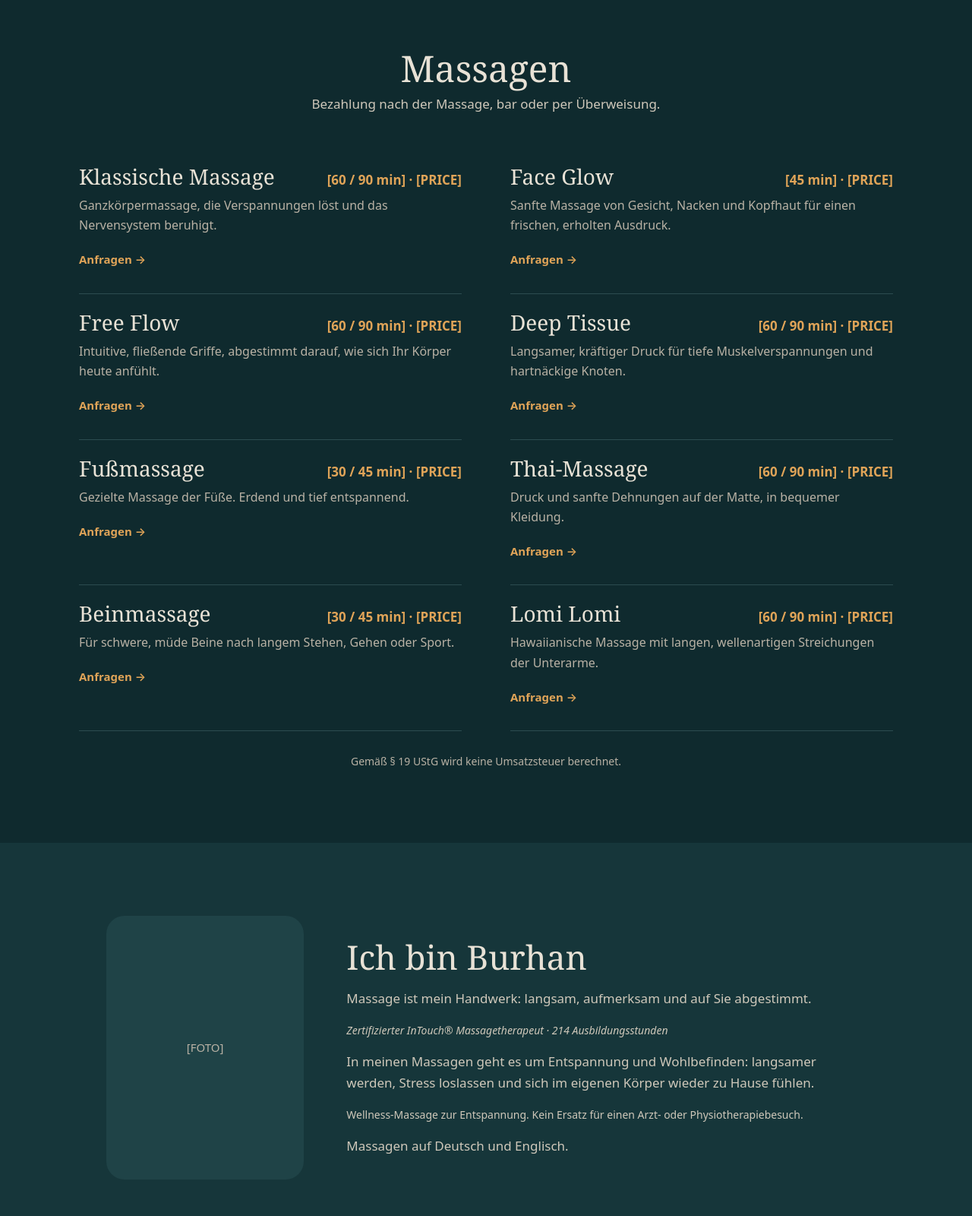
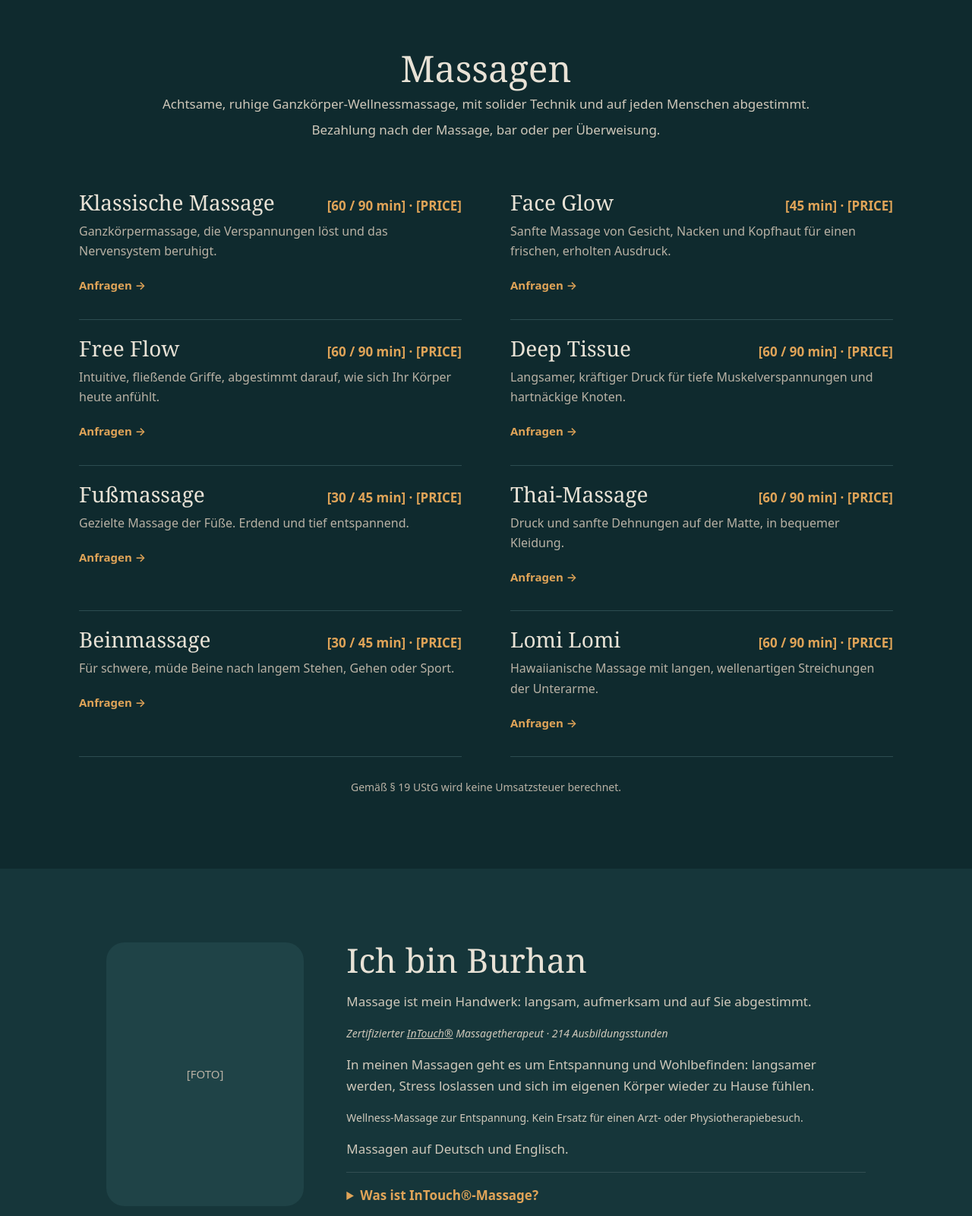
Before and after one commit to burhankirac/masaj_website_01, a plain HTML site: page de/index.html in a window 1280 px wide. Shown: the part 1120-2720 px from the top of the page at 76% size. Drawn offline with Linux system fonts and the light colour scheme; a web font is replaced by a local one.

Commit message:
Add Slow Space description and 'What is InTouch massage?' explainer
Co-Authored-By: Claude Opus 5.5 <noreply@anthropic.com>
Claude-Session: https://claude.ai/code/session_01Bj3SLtzqH5LJdXvCy3jpqx

```diff
--- a/assets/style.css
+++ b/assets/style.css
@@ -170,3 +170,8 @@ section[id]{scroll-margin-top:16px}
 .legal h2{font-size:28px;margin:40px 0 12px}
 .legal p,.legal li{color:var(--text-soft);margin:0 0 12px}
 .legal .todo{color:var(--accent)}
+
+.intouch{border-top:1px solid rgba(255,255,255,.12);padding-top:16px}
+.intouch summary{cursor:pointer;color:var(--accent);font-weight:600}
+.intouch p{margin-top:12px}
+.intouch a,.about-text em a{color:inherit;text-decoration:underline}
--- a/de/index.html
+++ b/de/index.html
@@ -4,7 +4,7 @@
   <meta charset="utf-8">
   <meta name="viewport" content="width=device-width, initial-scale=1">
   <title>Slow Space – Massage in Berlin · im Studio oder bei Ihnen</title>
-  <meta name="description" content="Zertifizierte Massage in Berlin, im ruhigen Studio oder bei Ihnen zu Hause, im Hotel oder im Büro. Klassisch, Deep Tissue, Thai, Lomi Lomi und mehr. Online buchen.">
+  <meta name="description" content="Achtsame, ruhige Ganzkörper-Wellnessmassage, mit solider Technik und auf jeden Menschen abgestimmt, in Berlin. Klassisch, Deep Tissue, Thai, Lomi Lomi und mehr. Termin online anfragen.">
   <meta name="theme-color" content="#0F2A2E">
   <link rel="alternate" hreflang="de" href="./">
   <link rel="alternate" hreflang="en" href="../">
@@ -78,6 +78,7 @@
       <div class="wrap">
         <div class="section-head">
           <h2>Massagen</h2>
+          <p>Achtsame, ruhige Ganzkörper-Wellnessmassage, mit solider Technik und auf jeden Menschen abgestimmt.</p>
           <p>Bezahlung nach der Massage, bar oder per Überweisung.</p>
         </div>
         <ul class="treatments" id="treatment-list"></ul>
@@ -93,10 +94,15 @@
           <div class="about-text">
             <h2>Ich bin Burhan</h2>
             <p>Massage ist mein Handwerk: langsam, aufmerksam und auf Sie abgestimmt.</p>
-            <p class="small"><em>Zertifizierter InTouch® Massagetherapeut · 214 Ausbildungsstunden</em></p>
+            <p class="small"><em>Zertifizierter <a href="#intouch">InTouch®</a> Massagetherapeut · 214 Ausbildungsstunden</em></p>
             <p>In meinen Massagen geht es um Entspannung und Wohlbefinden: langsamer werden, Stress loslassen und sich im eigenen Körper wieder zu Hause fühlen.</p>
             <p class="small">Wellness-Massage zur Entspannung. Kein Ersatz für einen Arzt- oder Physiotherapiebesuch.</p>
             <p>Massagen auf Deutsch und Englisch.</p>
+            <details class="intouch" id="intouch">
+              <summary>Was ist InTouch®-Massage?</summary>
+              <p>Die InTouch®-Massage stammt von der <a href="https://www.intouch-massage.de/" target="_blank" rel="noopener">InTouch® Massageschule</a> in Hamburg und Berlin. Die Methode verbindet Massagegriffe mit achtsamer Berührung, Körperarbeit und persönlicher Entwicklung; die Ausbildung gibt es seit über 20 Jahren. Sie baut auf genauer Arbeit an jeder Körperregion auf, von Gesicht, Nacken und Schultern bis zu Rücken, Bauch, Armen, Beinen und Füßen, und ergänzt Ganzkörper- und Spezialtechniken wie hawaiianische Massage, Thai-Massage, Fußreflexzonenmassage, Faszien-, Sport-, Tiefen- und mobile Massage sowie Massage mit warmen Tüchern. Die Schule versteht Massage als aufmerksame, fürsorgliche und professionelle Arbeit. Im Mittelpunkt steht die Gesundheitsvorsorge: Wohlbefinden und Stressabbau, als hochwertige Dienstleistung und nicht als medizinische Therapie.</p>
+              <p class="small">Mehr unter <a href="https://www.intouch-massage.de/" target="_blank" rel="noopener">intouch-massage.de</a></p>
+            </details>
           </div>
         </div>
       </div>
```
Also changed, not shown: index.html (+8 -2 lines).
